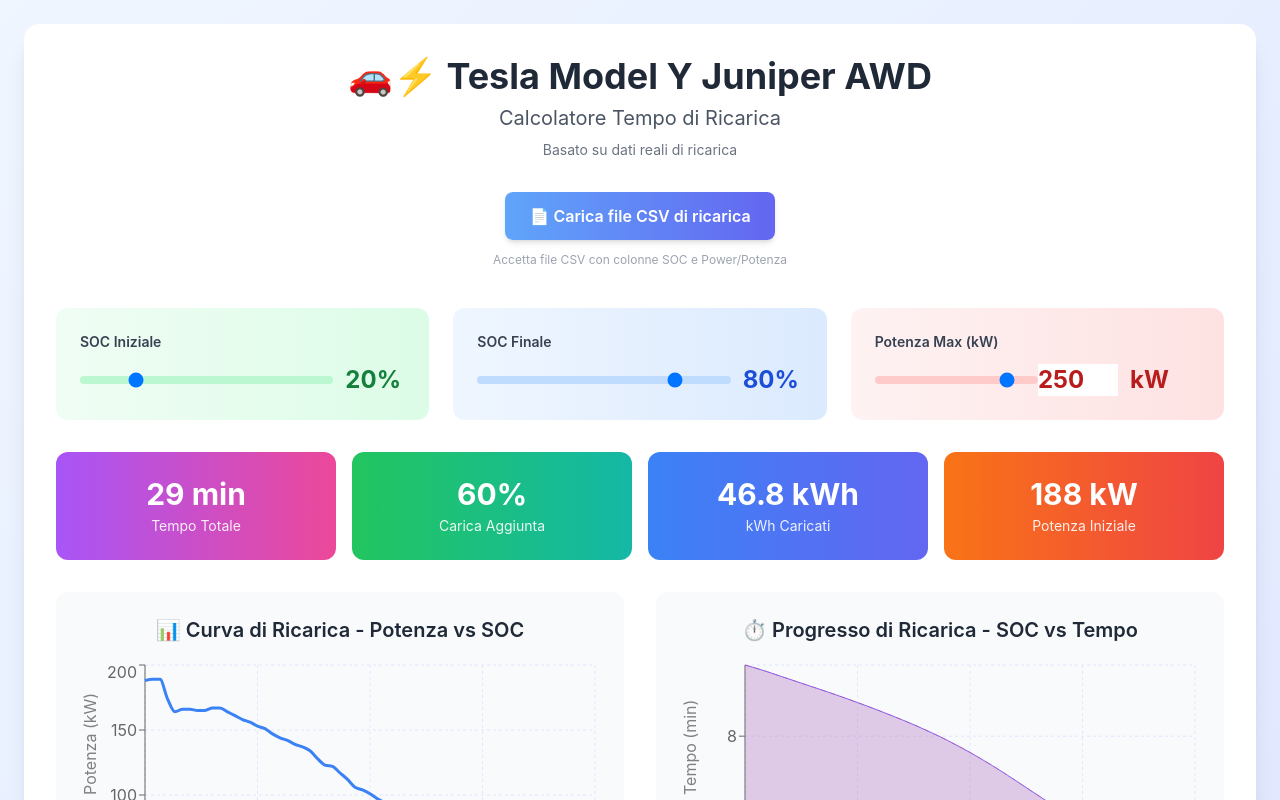
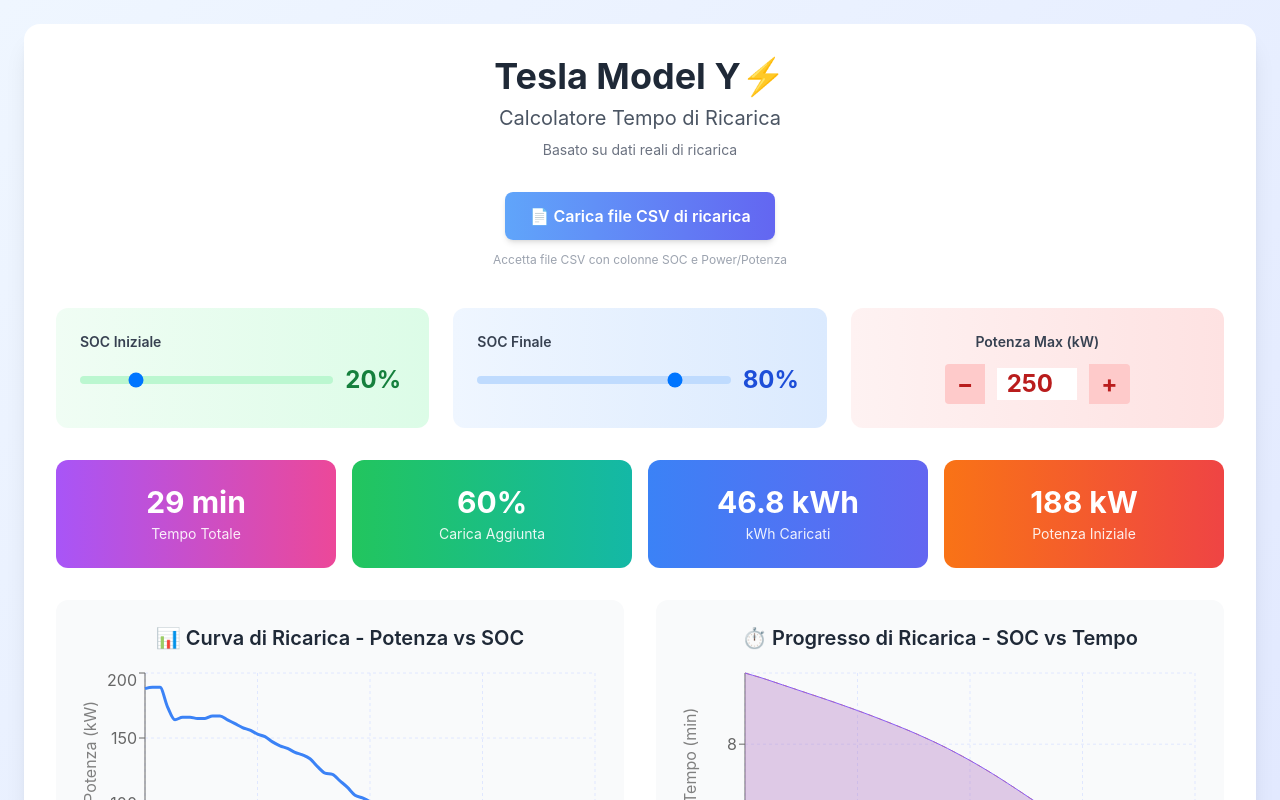
Before and after one commit to stepic/tesla-charge-tool, a React (Create React App) app: page / in a window 1280 px wide. Shown: the top 800 px of the page. Built offline with nearby package versions, Linux system fonts and the light colour scheme.

Commit message:
Modifiche UI slider e parsing dati

```diff
--- a/src/App.tsx
+++ b/src/App.tsx
@@ -41,14 +41,52 @@
       header: true,
       skipEmptyLines: true,
       complete: (results) => {
-        const data = results.data as any[];
+        let data: any[] = results.data as any[];
+
+        // Adatta parsing per CSV con intestazioni tipo "SOC [%]", "Power [kW]"
+        // Normalizza le chiavi delle colonne
+        const normalizeKey = (key: string) => {
+          return key
+            .replace(/[\[\]%]/g, '') // rimuove [, ], %
+            .replace(/kW/gi, '') // rimuove kW
+            .replace(/soc/gi, 'soc')
+            .replace(/power/gi, 'power')
+            .replace(/potenza/gi, 'power')
+            .replace(/\s+/g, '')
+            .toLowerCase();
+        };
+
+        // Se la prima riga non ha intestazioni (header: true non trova le colonne), crea oggetti manualmente
+        if (
+          data.length > 0 &&
+          Object.keys(data[0]).length === 2 &&
+          Object.keys(data[0])[0].startsWith('SOC')
+        ) {
+          // PapaParse ha già fatto header: true, ma le chiavi sono tipo "SOC [%]", "Power [kW]"
+          // Normalizza le chiavi
+          data = data.map(row => {
+            const out: any = {};
+            Object.entries(row).forEach(([k, v]) => {
+              out[normalizeKey(k)] = v;
+            });
+            return out;
+          });
+        } else if (
+          data.length > 0 &&
+          Object.keys(data[0]).length === 2 &&
+          Object.keys(data[0])[0] === '0'
+        ) {
+          // Caso: header: false, colonne senza intestazione
+          // Non supportato qui, ma si potrebbe aggiungere
+        }
+
         // Estrai SOC e Potenza
         const socs = data.map(row => {
-          const socStr = (row['SOC'] || row['Soc'] || '').replace('%','').trim();
+          const socStr = (row['soc'] || row['Soc'] || row['SOC'] || '').toString().replace('%','').trim();
           return Number(socStr);
         }).filter(n => !isNaN(n));
         const powers = data.map(row => {
-          const pStr = (row['Power'] || row['Potenza'] || '').replace('kW','').replace(',','.').trim();
+          const pStr = (row['power'] || row['Power'] || row['potenza'] || '').toString().replace('kW','').replace(',','.').trim();
           return Number(pStr);
         }).filter(n => !isNaN(n));
         if (socs.length && powers.length) {
@@ -61,8 +99,8 @@
           setCsvInfo({minSOC, maxSOC, maxPower: Math.round(maxPwr)});
           // Prepara dati per curva CSV
           const csvData = data.map(row => {
-            const soc = Number((row['SOC'] || row['Soc'] || '').replace('%','').trim());
-            const power = Number((row['Power'] || row['Potenza'] || '').replace('kW','').replace(',','.').trim());
+            const soc = Number((row['soc'] || row['Soc'] || row['SOC'] || '').toString().replace('%','').trim());
+            const power = Number((row['power'] || row['Power'] || row['potenza'] || '').toString().replace('kW','').replace(',','.').trim());
             return (!isNaN(soc) && !isNaN(power)) ? { soc, power } : null;
           }).filter(Boolean) as { soc: number, power: number }[];
           setCsvCurveData(csvData);
@@ -217,7 +255,7 @@
       <div className="bg-white rounded-2xl shadow-xl p-8">
         <div className="text-center mb-8">
           <h1 className="text-4xl font-bold text-gray-800 mb-2">
-            🚗⚡ Tesla Model Y Juniper AWD
+            Tesla Model Y⚡
           </h1>
           <p className="text-xl text-gray-600">Calcolatore Tempo di Ricarica</p>
           <p className="text-sm text-gray-500 mt-2">Basato su dati reali di ricarica</p>
@@ -271,8 +309,9 @@
                 max="99"
                 value={startSOC}
                 onChange={(e) => setStartSOC(Number(e.target.value))}
-                className="flex-1 h-2 bg-green-200 rounded-lg appearance-none cursor-pointer"
+                className="flex-1 h-2 bg-green-200 rounded-lg appearance-none cursor-pointer touch-manipulation"
                 disabled={!!csvInfo}
+                style={{ touchAction: 'manipulation' }}
               />
               <span className="text-2xl font-bold text-green-700 min-w-[60px]">
                 {startSOC}%
@@ -291,8 +330,9 @@
                 max="100"
                 value={endSOC}
                 onChange={(e) => setEndSOC(Number(e.target.value))}
-                className="flex-1 h-2 bg-blue-200 rounded-lg appearance-none cursor-pointer"
+                className="flex-1 h-2 bg-blue-200 rounded-lg appearance-none cursor-pointer touch-manipulation"
                 disabled={!!csvInfo}
+                style={{ touchAction: 'manipulation' }}
               />
               <span className="text-2xl font-bold text-blue-700 min-w-[60px]">
                 {endSOC}%
@@ -300,25 +340,33 @@
             </div>
           </div>
 
-          <div className="bg-gradient-to-r from-red-50 to-red-100 p-6 rounded-xl">
-            <label className="block text-sm font-semibold text-gray-700 mb-3">
+          <div className="bg-gradient-to-r from-red-50 to-red-100 p-6 rounded-xl flex flex-col items-center justify-center">
+            <label className="block text-sm font-semibold text-gray-700 mb-3 text-center">
               Potenza Max (kW)
             </label>
-            <div className="flex flex-col sm:flex-row items-stretch sm:items-center space-y-3 sm:space-y-0 sm:space-x-3">
-              <input
-                type="range"
-                min={0}
-                max={allowedPowers.length - 1}
-                step={1}
-                value={allowedPowers.findIndex(p => p === maxPower) !== -1 ? allowedPowers.findIndex(p => p === maxPower) : 0}
-                onChange={(e) => {
-                  const idx = Number(e.target.value);
-                  setMaxPower(allowedPowers[idx]);
+            <div
+              className="
+                flex
+                flex-row
+                items-center
+                space-x-2
+                sm:space-x-3
+                justify-center
+              "
+            >
+              <button
+                type="button"
+                className="px-3 py-1 bg-red-200 text-red-700 rounded-l font-bold text-2xl hover:bg-red-300 transition"
+                onClick={() => {
+                  const idx = allowedPowers.findIndex(p => p === maxPower);
+                  if (idx > 0) setMaxPower(allowedPowers[idx - 1]);
                 }}
-                className="flex-1 h-2 bg-red-200 rounded-lg appearance-none cursor-pointer"
-                style={{ touchAction: 'none', minWidth: 0 }}
-                disabled={!!csvInfo}
-              />
+                disabled={!!csvInfo || allowedPowers.findIndex(p => p === maxPower) <= 0}
+                aria-label="Diminuisci potenza"
+              >
+                −
+              </button>
+              <div className="flex flex-row items-center space-x-1">
                 <input
                   type="number"
                   value={maxPower}
@@ -326,17 +374,32 @@
                   max={Math.max(...allowedPowers)}
                   step="any"
                   onChange={(e) => {
+                    // Se il campo è vuoto, non aggiornare subito lo stato
+                    if (e.target.value === "") {
+                      setMaxPower(NaN);
+                    } else {
                       const val = Number(e.target.value);
                       setMaxPower(val);
+                    }
                   }}
-                className="text-2xl font-bold text-red-700 min-w-[70px]"
-                style={{ width: 80, marginLeft: 0 }}
+                  className="text-2xl font-bold text-red-700 min-w-[70px] text-center"
+                  style={{ width: 80, marginLeft: 0, marginRight: 0 }}
                   disabled={!!csvInfo}
                   inputMode="decimal"
                 />
-              <span className="text-2xl font-bold text-red-700 min-w-[70px]">
-                kW
-              </span>
+              </div>
+              <button
+                type="button"
+                className="px-3 py-1 bg-red-200 text-red-700 rounded-r font-bold text-2xl hover:bg-red-300 transition"
+                onClick={() => {
+                  const idx = allowedPowers.findIndex(p => p === maxPower);
+                  if (idx < allowedPowers.length - 1) setMaxPower(allowedPowers[idx + 1]);
+                }}
+                disabled={!!csvInfo || allowedPowers.findIndex(p => p === maxPower) === allowedPowers.length - 1}
+                aria-label="Aumenta potenza"
+              >
+                +
+              </button>
             </div>
           </div>
         </div>
```
Lines whose indentation alone changed are shown as unchanged.
